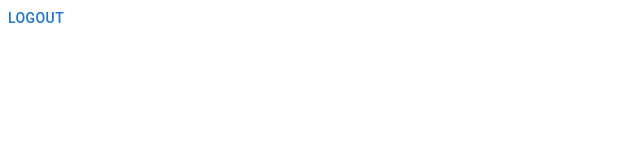
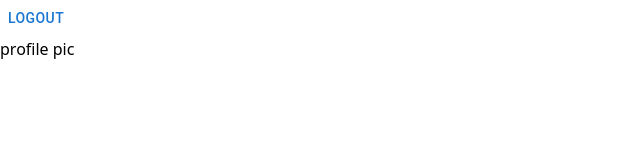
Before and after one commit to Himanshu-00007/VidAura, a React (Vite) app in the folder frontend/: page /dashboard in a window 1280 px wide. Shown: the top 160 px of the page, without its empty margins (0-640 px from the left). Built offline with nearby package versions, Linux system fonts and the light colour scheme.

Commit message:
changes inn dashboard

```diff
--- a/frontend/src/components/Dashboard.jsx
+++ b/frontend/src/components/Dashboard.jsx
@@ -17,6 +17,7 @@ function Dashboard() {
       <>
         <div className="navbar">
           <Button onClick={logoutHandler}>Logout</Button>
+          <p>profile pic</p>
         </div>
       </>
     </div>
```
